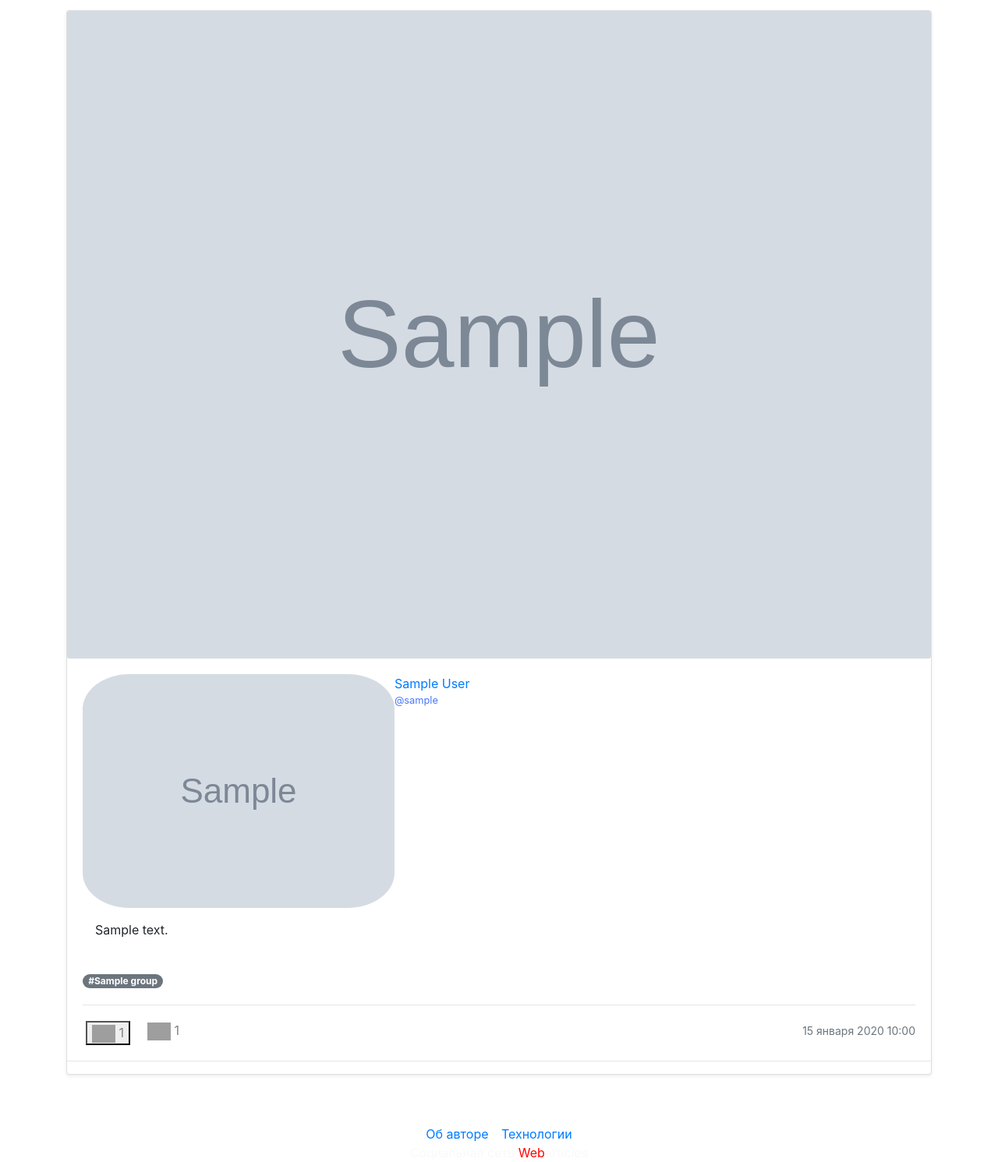
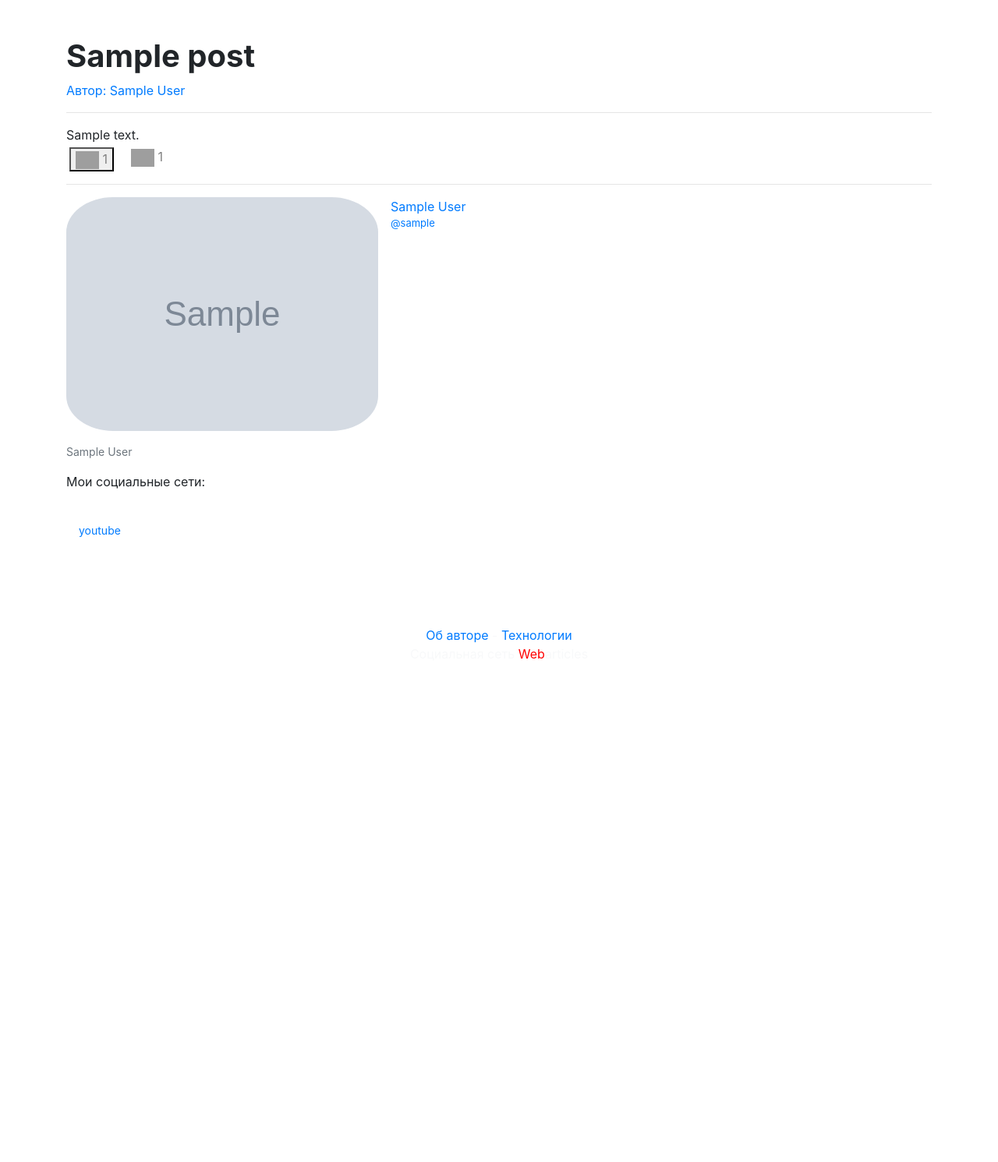
Before and after one commit to LionHeart-coder/article-web, a Django app: a page that uses templates/includes/footer.html in a window 1280 px wide. Shown: the part 56-1547 px from the top of the page at 78% size. After the commit the page ends 901 px from the top, so only its background shows below. Run offline with Django 3.2, Linux system fonts and the light colour scheme; tables that the repository leaves empty hold one stand-in row (values such as "Sample post"); grey boxes marked "Sample" are stand-in pictures; some libraries are stand-ins or nearby versions; grey boxes are pictures that could not be loaded.

Commit message:
Change post preview and added description for user

```diff
--- a/_project_/urls.py
+++ b/_project_/urls.py
@@ -14,6 +14,7 @@ urlpatterns = [
     path('auth/', include('django.contrib.auth.urls')),
     path('admin-page/', admin.site.urls),
     path('auth/', include('users.urls')),
+    path('ckeditor/', include('ckeditor_uploader.urls')),
     path('', include('posts.urls')),
 ]
 
--- a/posts/admin.py
+++ b/posts/admin.py
@@ -4,8 +4,8 @@ from .models import Comment, Follow, Group, Post
 
 
 class PostAdmin(admin.ModelAdmin):
-    list_display = ('text', 'pub_date', 'author', 'image')
-    search_fields = ('text',)
+    list_display = ('content', 'pub_date', 'author', 'preview_image')
+    search_fields = ('content',)
     list_filter = ('pub_date',)
     empty_value_display = '-пусто-'
 
--- a/posts/forms.py
+++ b/posts/forms.py
@@ -1,12 +1,15 @@
+from ckeditor_uploader.widgets import CKEditorUploadingWidget
 from django import forms
 
 from .models import Comment, Post, SocialLink
 
 
 class PostForm(forms.ModelForm):
+
     class Meta:
         model = Post
-        fields = ('text', 'group', 'image')
+        fields = ('title', 'preview_text', 'content', 'group', 'preview_image')
+        widgets = {'content': CKEditorUploadingWidget()}
 
 
 class CommentForm(forms.ModelForm):
--- a/posts/models.py
+++ b/posts/models.py
@@ -1,6 +1,7 @@
 from django.contrib.auth import get_user_model
 from django.db import models
 from django.db.models import Exists, OuterRef
+from ckeditor_uploader.fields import RichTextUploadingField
 
 User = get_user_model()
 
@@ -15,9 +16,9 @@ class PostQuerySet(models.QuerySet):
 
 
 class Post(models.Model):
-    text = models.TextField(
-        verbose_name='Текст', help_text='Не пишите слишком длинные посты :)',
-    )
+    title = models.CharField(verbose_name='Заголовок', max_length=80)
+    preview_text = models.TextField(verbose_name='Описание поста', max_length=500)
+    content = RichTextUploadingField()
     pub_date = models.DateTimeField('date published', auto_now_add=True,)
 
     author = models.ForeignKey(
@@ -32,11 +33,9 @@ class Post(models.Model):
         verbose_name='Группа',
         help_text='Группа к которой привязывается пост',
     )
-    image = models.ImageField(
-        verbose_name='Картинка',
-        upload_to='posts/',
-        blank=True,
-        null=True,
+    preview_image = models.ImageField(
+        verbose_name='Картинка для предпросмотра',
+        upload_to='posts/preview/',
         help_text='Картинка к посту',
     )
 
--- a/posts/templates/posts/includes/post_item.html
+++ b/posts/templates/posts/includes/post_item.html
@@ -1,10 +1,23 @@
 {% load static %}
 {% load thumbnail %}
 
-<div class="card mb-3 mt-1 shadow-sm" id="post_{{ post.id }}">
-  {% thumbnail post.image "960x339" crop="center" as im %}
-    <img alt="" class="card-img" src="{{ im.url }}"/>
-  {% endthumbnail %}
+<div class="card mb-3 mt-4 shadow-sm" id="post_{{ post.id }}">
+  <div class="container-fluid">
+    <div class="row">
+      <div class="img-wrap w-100">
+        {% thumbnail post.preview_image "960x339" crop="center" as im %}
+          <img alt="" class="card-img" src="{{ im.url }}" style="filter: blur(5px);"/>
+        {% endthumbnail %}
+        <div>
+            <p class="text-white text-center mr-2 ml-2" style="font-size: 3.5vh">{{ post.title }}</p>
+            <a href="{% url 'post' post.author.username post.id %}" class="btn btn-light">
+              <img class="mr-2" style="margin-bottom: 3px" src="{% static 'images/book-icon.png' %}" alt="" width="16">Читать
+            </a>
+          </div>
+        </div>
+      </div>
+    </div>
+
   <div class="card-body">
     <div class="d-flex" style="border: black 2px;">
       {% if post.author.avatar %}
@@ -12,7 +25,7 @@
           <img alt="" src="{{ im.url }}" style="border-radius: 15%"/>
         {% endthumbnail %}
       {% else %}
-        <img src="{% static 'images/users/profile-default.jpg' %}" alt="" width="50" style="border-radius: 15%">
+        <img src="{% static 'images/profile-default.jpg' %}" alt="" width="50" style="border-radius: 15%">
       {% endif %}
       <a class="profile-link"
          href="{% url 'profile' post.author.username %}">
@@ -22,8 +35,9 @@
       </a>
     </div>
     <p class="card-text mt-3 ml-3">
-      {{ post.text|linebreaksbr }}
+      {{ post.preview_text|linebreaksbr }}
     </p>
+    <hr>
 
     {% if post.group %}
       <br>
@@ -32,7 +46,7 @@
       </a>
     {% endif %}
 
-    <div class="d-flex justify-content-between align-items-center">
+    <div class="d-flex justify-content-between align-items-center mt-3 mb-3">
       <div class="btn-toolbar">
         {% if request.user == post.author %}
           <a class="btn btn-sm btn-info text-white" onclick="manageWindow({{ post.id }})" role="button">
@@ -41,7 +55,7 @@
         {% endif %}
       </div>
     </div>
-    <hr>
+
     {% include "posts/includes/likes.html" %}
     <div class="float-right mt-1">
       <small class="text-muted">{{ post.pub_date|date:"d E Y H:i" }}</small>
--- a/posts/templates/posts/new_post.html
+++ b/posts/templates/posts/new_post.html
@@ -9,6 +9,7 @@
         <div class="card-body">
           <form method="post" enctype="multipart/form-data">
             {% csrf_token %}
+            {{ form.media }}
             {% for field in form %}
               <div class="form-group row">
                 <label for="{{ field.id_for_label }}" class="col-md-10 col-form-label text-md-left">
--- a/posts/templates/posts/post.html
+++ b/posts/templates/posts/post.html
@@ -1,7 +1,60 @@
 {% extends 'base.html' %}
 {% load static %}
+{% load thumbnail %}
 {% block title %}Страница поста{% endblock title %}
 {% block content %}
-  {% include 'posts/includes/post_item.html' with post=post author=post.author %}
-  {% include 'posts/comments.html' with post=post comments=post.comments.all %}
+  <div class="mt-5">
+    <h1><strong>{{ post.title }}</strong></h1>
+    <a class="author-link-post text-decoration-none"
+       href="{% url 'profile' post.author.username %}">Автор: {{ post.author.get_full_name }}</a>
+  </div>
+  <hr>
+  <div id="article-content">
+    {{ post.content|safe }}
+    <div class="d-flex">
+      {% include 'posts/includes/likes.html' %}
+    </div>
+  </div>
+  <hr>
+  <div style="min-height: 100px">
+    <div class="d-flex">
+      <div>
+        {% if post.author.avatar %}
+          {% thumbnail post.author.avatar "50x50" crop="center" as im %}
+            <img alt="" src="{{ im.url }}" style="border-radius: 15%"/>
+          {% endthumbnail %}
+        {% else %}
+          <img src="{% static 'images/profile-default.jpg' %}" alt="" width="50" style="border-radius: 15%">
+        {% endif %}
+      </div>
+      <div class="ml-3">
+        <a class="text-decoration-none" href="{% url 'profile' post.author.username %}">
+          {{ post.author.get_full_name }}
+          <br>
+          <div style="font-size: 13px">@{{ post.author.username }}</div>
+        </a>
+      </div>
+    </div>
+    <div class="mt-3 text-muted w-75" style="font-size: 14px">
+      {{ post.author.about_author }}
+    </div>
+    {% if post.author.social_links.all %}
+      <p class="mt-3">Мои социальные сети:</p>
+      <div id="social-links-author-post" class="d-flex flex-wrap mt-1">
+      {% for link in post.author.social_links.all %}
+        <a href="{{ link.link }}" class="flex-column text-center ml-3">
+          <img id="social-link-img" src="" width="23" alt="">
+          <p style="font-size: 14px">{{ link.link_type }}</p>
+        </a>
+      {% endfor %}
+      </div>
+    {% endif %}
+  </div>
+
+  <div class="mt-4">
+    {% include 'posts/comments.html' with post=post comments=post.comments.all %}
+  </div>
 {% endblock content %}
+{% block extra_js %}
+  <script src="{% static 'js/add_social_img.js' %}"></script>
+{% endblock extra_js %}
--- a/posts/templates/posts/profile.html
+++ b/posts/templates/posts/profile.html
@@ -14,7 +14,7 @@
               <img alt="" src="{{ im.url }}" style="border-radius: 5%"/>
             {% endthumbnail %}
           {% else %}
-            <img alt="" src="{% static 'images/users/profile-default.jpg' %}" width="150" style="border-radius: 5%"/>
+            <img alt="" src="{% static 'images/profile-default.jpg' %}" width="150" style="border-radius: 5%"/>
           {% endif %}
           </div>
           <div class="h2">
--- a/templates/includes/footer.html
+++ b/templates/includes/footer.html
@@ -1,4 +1,4 @@
-<footer class="pt-4 pt-md-5 footer-custom text-light">
+<footer class="pt-4 pt-md-5 mt-5 footer-custom text-light">
   <p class="m-0 text-center "><a href="{% url 'about_author' %}">Об авторе</a> - <a
       href="{% url 'about_spec' %}">Технологии</a>
   </p>
--- a/users/forms.py
+++ b/users/forms.py
@@ -18,6 +18,7 @@ class CreationForm(forms.ModelForm):
             'username',
             'email',
             'avatar',
+            'about_author',
             'password1',
             'password2',
         )
@@ -40,4 +41,4 @@ class CreationForm(forms.ModelForm):
 class UserChangeForm(forms.ModelForm):
     class Meta:
         model = User
-        fields = ('first_name', 'last_name', 'username', 'email', 'avatar')
+        fields = ('first_name', 'last_name', 'username', 'email', 'about_author', 'avatar')
--- a/users/models/user_model.py
+++ b/users/models/user_model.py
@@ -16,6 +16,7 @@ class User(AbstractBaseUser, PermissionsMixin):
                                null=True,
                                blank=True,
                                )
+    about_author = models.TextField(verbose_name='О себе', max_length=700)
 
     date_joined = models.DateTimeField('Дата регистрации', auto_now_add=True)
     is_active = models.BooleanField('Аккаунт активирован', default=False)
```
Also changed, not shown: posts/migrations/0001_initial.py (added), users/migrations/0012_user_about_author.py (added), users/migrations/0013_auto_20210204_1135.py (added).
